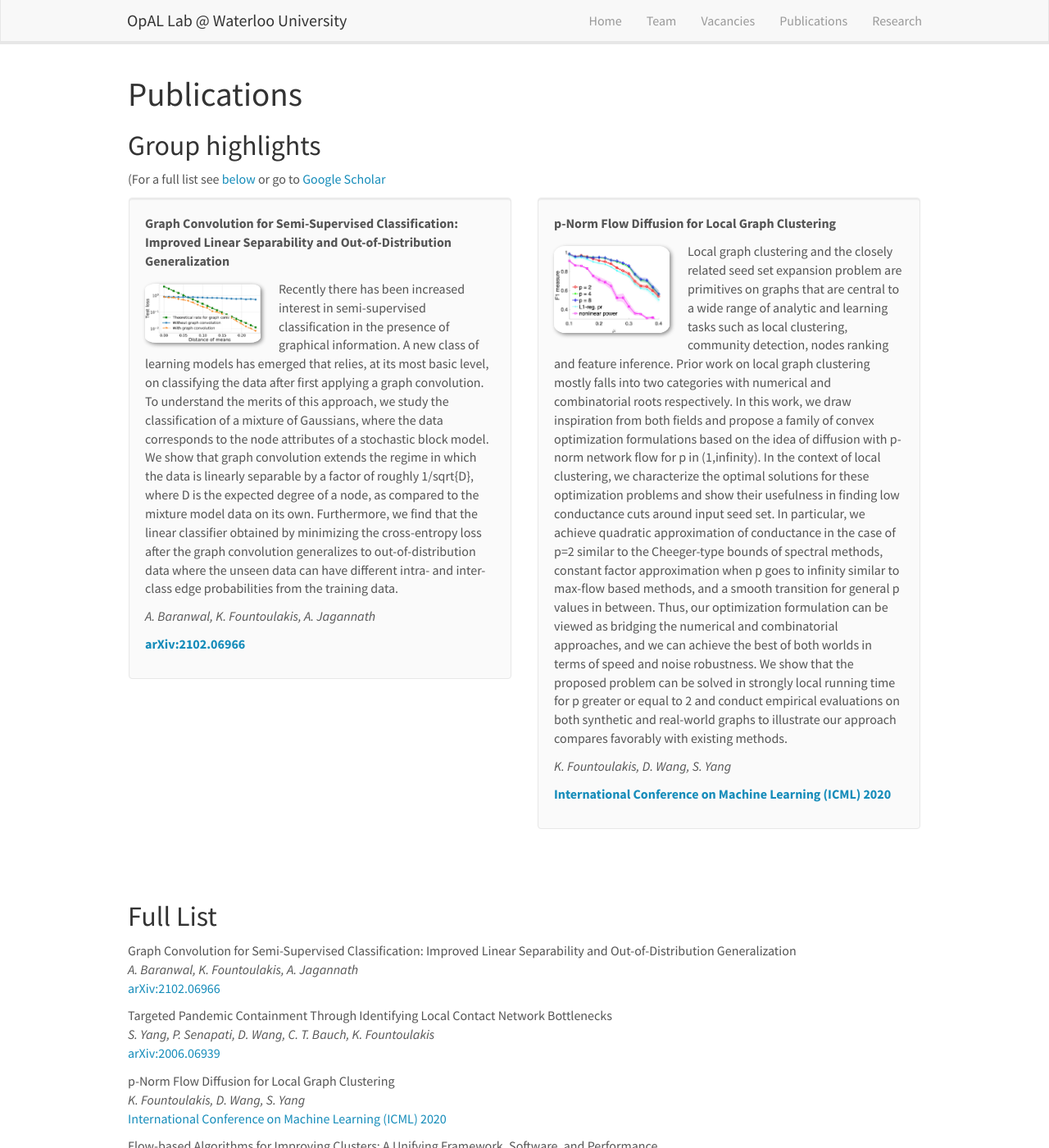
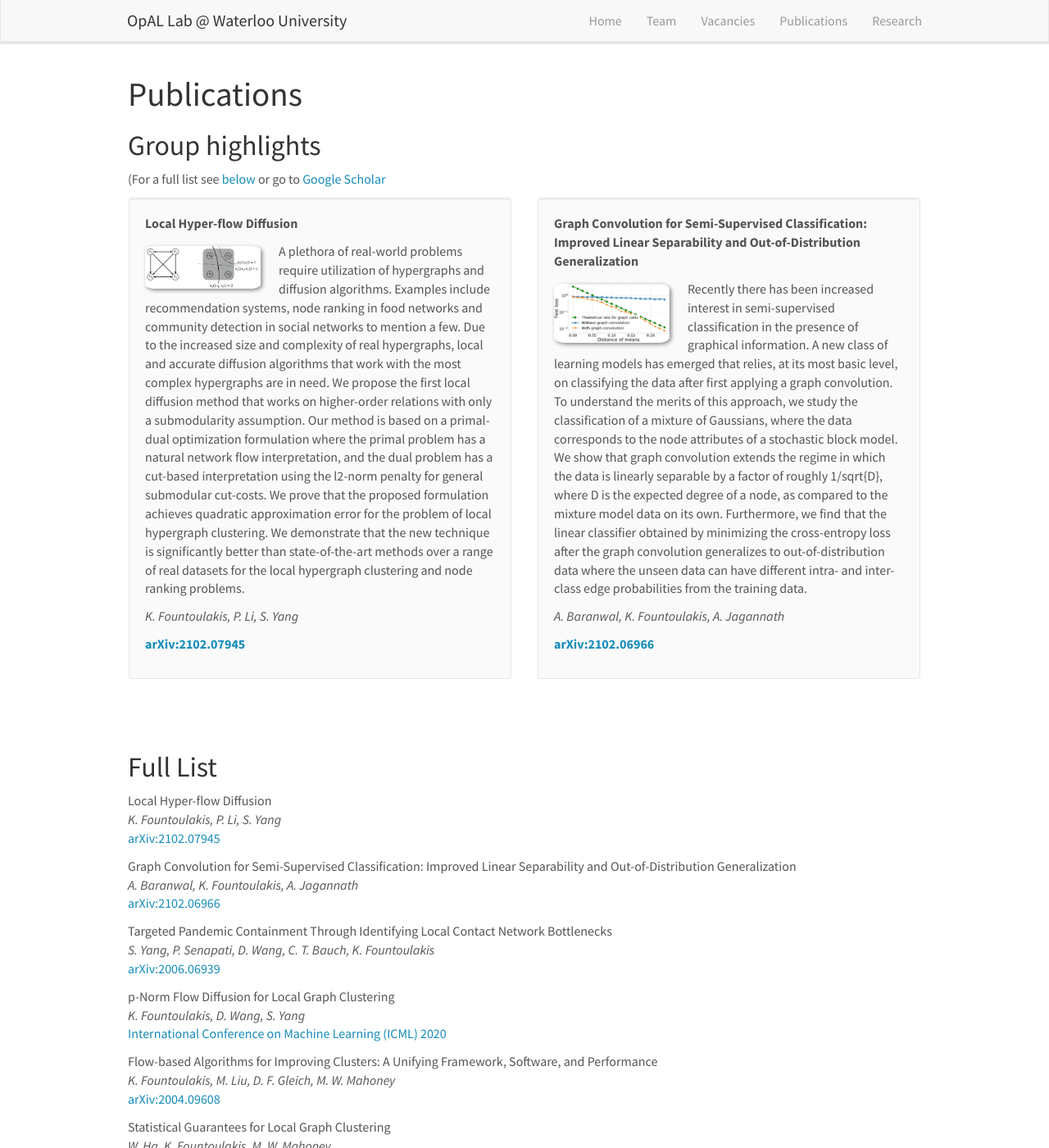
Before and after one commit to opallab/opallab.github.io, a Jekyll site: the page built from _pages/publications.md, in a window 1280 px wide and 1400 px high. Shown: the whole window at 82% size. Built offline with Jekyll 4.4.1, drawn with Linux system fonts in a browser that asks for light colours; nearby versions of some CDN libraries.

Commit message:
new ppaer

```diff
--- a/_data/publist.yml
+++ b/_data/publist.yml
@@ -1,3 +1,13 @@
+- title: "Local Hyper-flow Diffusion"
+  image: local_hyper_flow.jpg
+  description: A plethora of real-world problems require utilization of hypergraphs and diffusion algorithms. Examples include recommendation systems, node ranking in food networks and community detection in social networks to mention a few. Due to the increased size and complexity of real hypergraphs, local and accurate diffusion algorithms that work with the most complex hypergraphs are in need. We propose the first local diffusion method that works on higher-order relations with only a submodularity assumption. Our method is based on a primal-dual optimization formulation where the primal problem has a natural network flow interpretation, and the dual problem has a cut-based interpretation using the l2-norm penalty for general submodular cut-costs. We prove that the proposed formulation achieves quadratic approximation error for the problem of local hypergraph clustering. We demonstrate that the new technique is significantly better than state-of-the-art methods over a range of real datasets for the local hypergraph clustering and node ranking problems.
+  authors: K. Fountoulakis, P. Li, S. Yang
+  link:
+    url: https://arxiv.org/abs/2102.07945
+    display:  arXiv:2102.07945
+  highlight: 1
+  news2:
+
 - title: "Graph Convolution for Semi-Supervised Classification: Improved Linear Separability and Out-of-Distribution Generalization"
   image: gcn_one_layer.jpg
   description: Recently there has been increased interest in semi-supervised classification in the presence of graphical information. A new class of learning models has emerged that relies, at its most basic level, on classifying the data after first applying a graph convolution. To understand the merits of this approach, we study the classification of a mixture of Gaussians, where the data corresponds to the node attributes of a stochastic block model. We show that graph convolution extends the regime in which the data is linearly separable by a factor of roughly 1/sqrt{D}, where D is the expected degree of a node, as compared to the mixture model data on its own. Furthermore, we find that the linear classifier obtained by minimizing the cross-entropy loss after the graph convolution generalizes to out-of-distribution data where the unseen data can have different intra- and inter-class edge probabilities from the training data.
@@ -25,7 +35,7 @@
   link:
     url: https://proceedings.icml.cc/static/paper_files/icml/2020/3065-Paper.pdf
     display: International Conference on Machine Learning (ICML) 2020
-  highlight: 1
+  highlight: 0
   news2:
 
 - title: "Flow-based Algorithms for Improving Clusters: A Unifying Framework, Software, and Performance"
```
Also changed, not shown: images/pubpic/local_hyper_flow.jpg (added).
